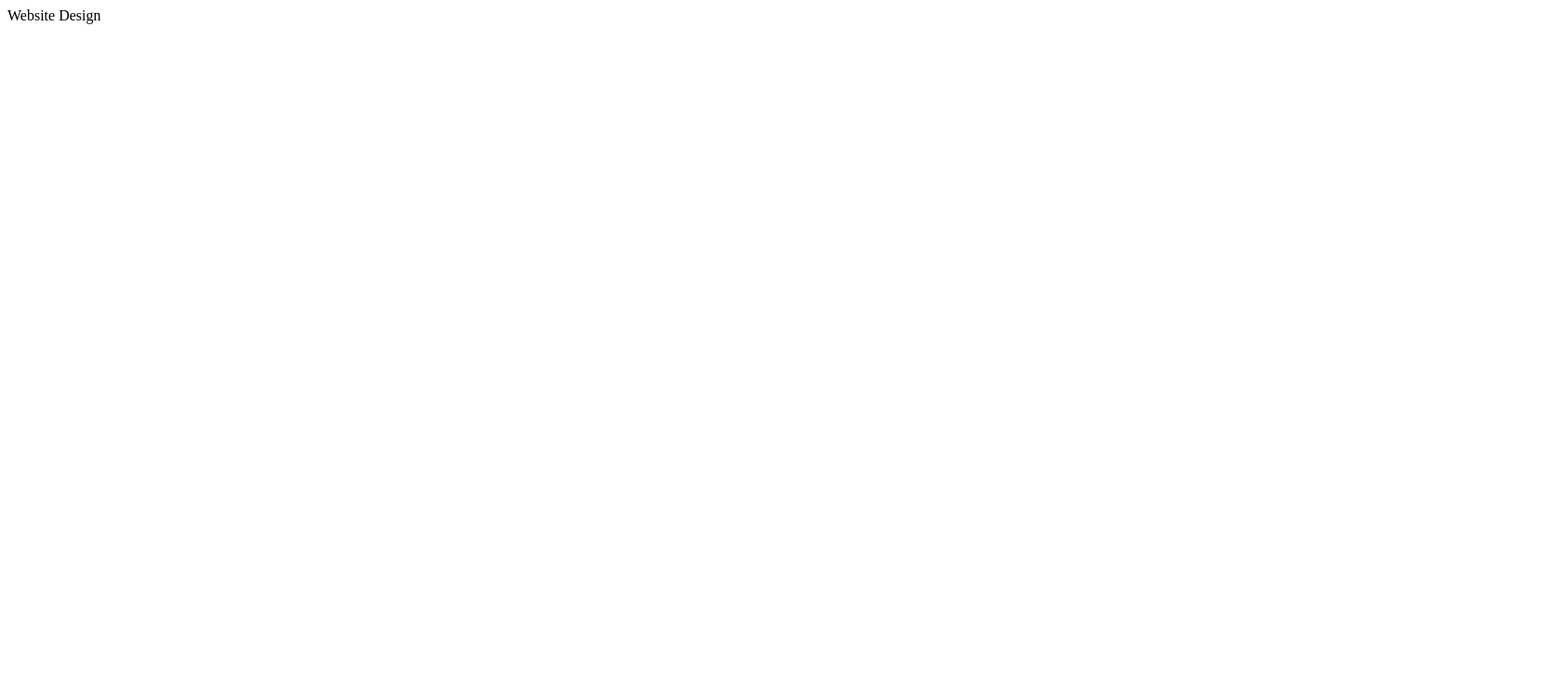
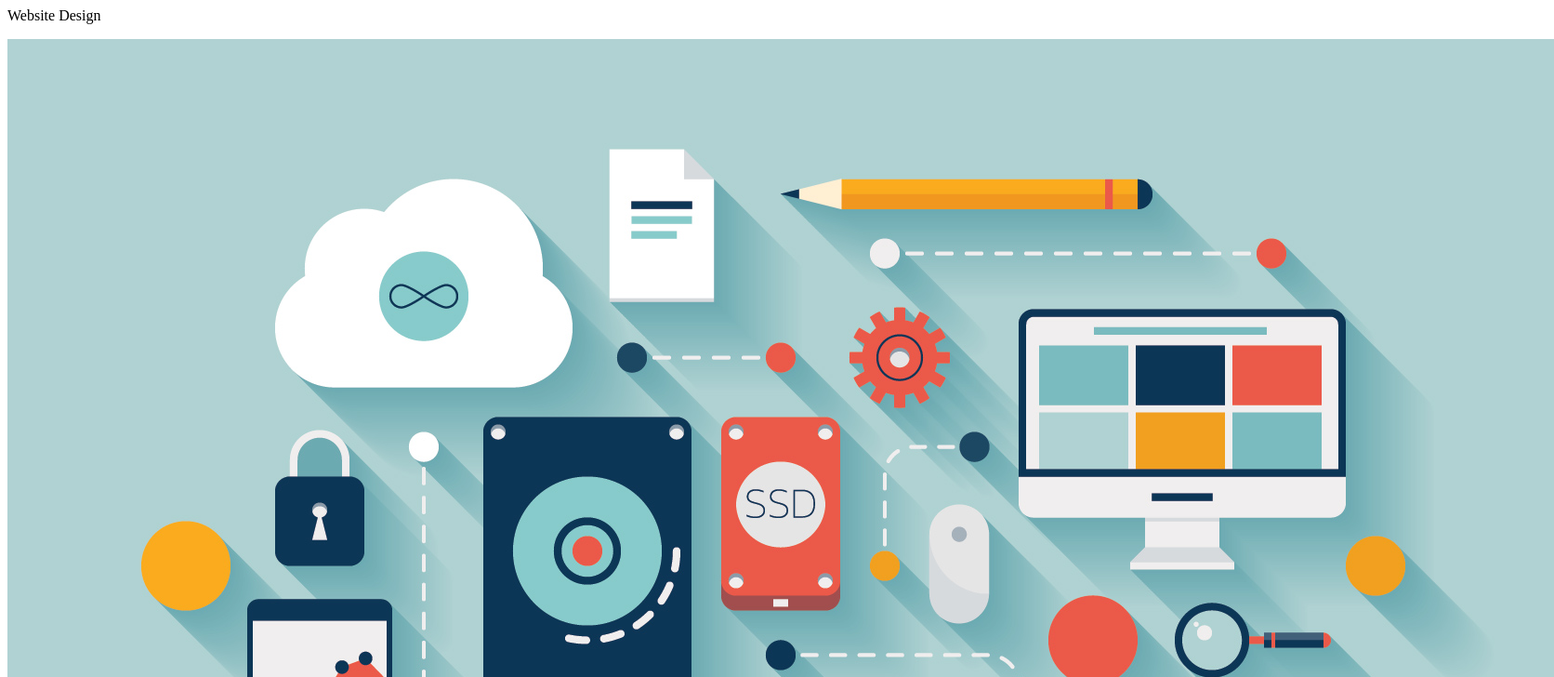
Before and after one commit to xguo03/xguo03.github.io, a plain HTML site: page index.html in a window 1280 px wide. Shown: the top 728 px of the page at 93% size, 1672 px wide, since content can reach past the window. Drawn offline with Linux system fonts and the light colour scheme.

Commit message:
Update index.html

```diff
--- a/index.html
+++ b/index.html
@@ -1,5 +1,6 @@
 <html>
 <body>
 <p> Website Design</p>
+<image src="Web-Trends-2016-.jpg"
 </body>
 </html>
```
